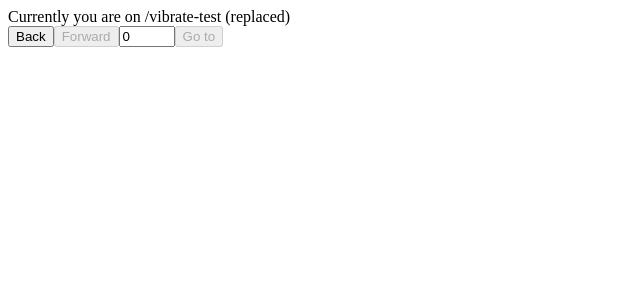
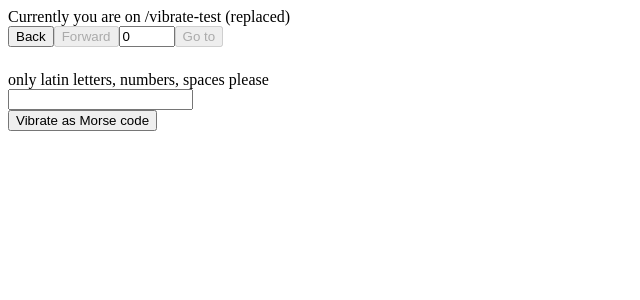
Before and after one commit to alexbolbat/platform-internals, a Vue app: page /vibrate-test in a window 1280 px wide. Shown: the top 300 px of the page, without its empty margins (0-640 px from the left). Built offline with nearby package versions, Linux system fonts and the light colour scheme.

Commit message:
vibration

```diff
--- a/src/components/home.vue
+++ b/src/components/home.vue
@@ -4,6 +4,7 @@
   <div><router-link to="/content-editable-test">Content editable</router-link></div>
   <div><router-link to="/geolocation-test">Geolocation</router-link></div>
   <div><router-link to="/post-message-test">Message window</router-link></div>
+  <div><router-link to="/vibrate-test">Vibrate test</router-link></div>
 </template>
 
 <script lang="ts" setup>
--- /dev/null
+++ b/src/components/vibrate-test.vue
@@ -0,0 +1,63 @@
+<template>
+  <div>
+    only latin letters, numbers, spaces please
+    <br>
+    <input
+      v-model="inputText"
+      type="text"
+    >
+  </div>
+  <button
+    @click="playInputText"
+  >Vibrate as Morse code</button>
+  <h1>{{ timingsOutput }}</h1>
+</template>
+
+<script lang="ts" setup>
+import { ref } from 'vue'
+import morseCode from '../constants/morse-code'
+
+const dit = 100
+
+const inputText = ref('')
+const timingsOutput = ref('')
+
+function playInputText () {
+  const symbols = inputText.value.split('')
+  const timings = symbols.reduce(
+    (code, key) => {
+      if (key === ' ') {
+        code[code.length - 1] = dit * 7
+      }
+
+      const symbol = key as keyof typeof morseCode
+      if (!morseCode[symbol]) {
+        return code
+      }
+
+      return code.concat(
+        morseCode[symbol].reduce(
+          (timings, dotDash, index, dotDashes) => {
+            timings.push(dotDash ? dit * 3 : dit)
+            timings.push(index === dotDashes.length - 1 ? dit * 3 : dit)
+            return timings
+          },
+          [] as number[]
+        )
+      )
+    },
+    [] as number[]
+  )
+
+  timingsOutput.value = timings.map((num, i) =>
+    i % 2
+    ? (num === 700 ? '   ' : num === 300 ? ' ' : '')
+    : (num === 300 ? '-' : '.')
+  ).join('')
+
+  navigator.vibrate(timings)
+}
+</script>
+
+<style scoped>
+</style>
--- /dev/null
+++ b/src/constants/morse-code.ts
@@ -0,0 +1,40 @@
+const morseCode = {
+  a: [0, 1],
+  b: [1, 0, 0, 0],
+  c: [1, 0, 1, 0],
+  d: [1, 0, 0],
+  e: [0],
+  f: [0, 0, 1, 0],
+  g: [1, 1, 0],
+  h: [0, 0, 0, 0],
+  i: [0, 0],
+  j: [0, 1, 1, 1],
+  k: [1, 0, 1],
+  l: [0, 1, 0, 0],
+  m: [1, 1],
+  n: [1, 0],
+  o: [1, 1, 1],
+  p: [0, 1, 1, 0],
+  q: [1, 1, 0, 1],
+  r: [0, 1, 0],
+  s: [0, 0, 0],
+  t: [1],
+  u: [0, 0, 1],
+  v: [0, 0, 0, 1],
+  w: [1, 0, 0, 1],
+  x: [1, 0, 0, 1],
+  y: [1, 0, 1, 1],
+  z: [1, 1, 0, 0],
+  1: [0, 1, 1, 1, 1],
+  2: [0, 0, 1, 1, 1],
+  3: [0, 0, 0, 1, 1],
+  4: [0, 0, 0, 0, 1],
+  5: [0, 0, 0, 0, 0],
+  6: [1, 0, 0, 0, 0],
+  7: [1, 1, 0, 0, 0],
+  8: [1, 1, 1, 0, 0],
+  9: [1, 1, 1, 1, 0],
+  0: [1, 1, 1, 1, 1]
+}
+
+export default morseCode
--- a/src/router.ts
+++ b/src/router.ts
@@ -5,6 +5,7 @@ import GeolocationTest from './components/geolocation-test.vue'
 import Home from './components/home.vue'
 import MessageWindow from './components/message-window.vue'
 import PostMessageTest from './components/post-message-test.vue'
+import VibrateTest from './components/vibrate-test.vue'
 import WwTest from './components/ww-test.vue'
 
 const routes = [
@@ -15,7 +16,8 @@ const routes = [
   { path: '/content-editable-test', component: ContentEditableTest },
   { path: '/geolocation-test', component: GeolocationTest },
   { path: '/post-message-test', component: PostMessageTest },
-  { path: '/message-window', component: MessageWindow }
+  { path: '/message-window', component: MessageWindow },
+  { path: '/vibrate-test', component: VibrateTest }
 ]
 
 const router = createRouter({
```
